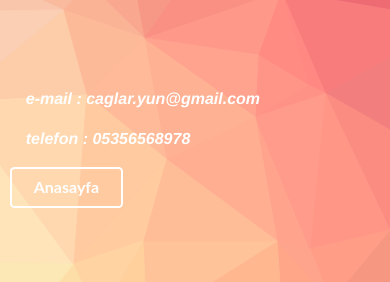
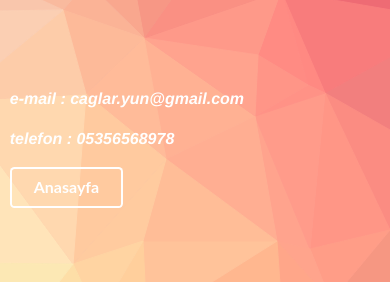
Before and after one commit to caglaryn/caglaryn.github.io, a Jekyll site: the page iletisim.html, which Jekyll copies as it is, in a window 390 px wide. Shown: the part 180-462 px from the top of the page. Built offline with Jekyll 4.4.1, drawn with Linux system fonts in a browser that asks for light colours.

Commit message:
Update container.css

```diff
--- a/css/container.css
+++ b/css/container.css
@@ -17,15 +17,15 @@
 /* All Sizes */
 .ui.container {
   display: block;
-  max-width: 100% !important;
+  max-width: auto !important;
 }
 
 /* Mobile */
 @media only screen and (max-width: 767px) {
   .ui.container {
     width: auto !important;
-    margin-left: 1em !important;
-    margin-right: 1em !important;
+    margin-left: auto !important;
+    margin-right: auto !important;
   }
   .ui.grid.container {
     width: auto !important;
@@ -41,7 +41,7 @@
 /* Tablet */
 @media only screen and (min-width: 768px) and (max-width: 991px) {
   .ui.container {
-    width: 723px;
+    width: auto/*723px;*/
     margin-left: auto !important;
     margin-right: auto !important;
   }
```
